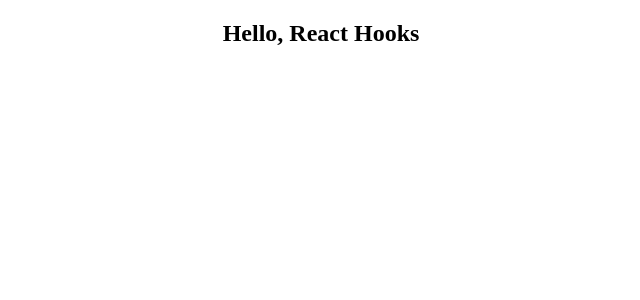
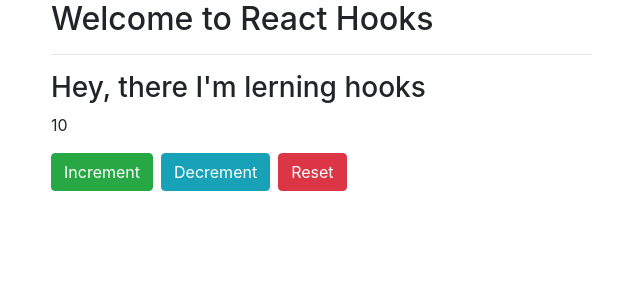
Before and after one commit to mbrsagor/React-Hooks, a React (Create React App) app: page / in a window 1280 px wide. Shown: the top 300 px of the page, without its empty margins (319-959 px from the left). Built offline with nearby package versions, Linux system fonts and the light colour scheme.

Commit message:
Couner app using useState

```diff
--- a/public/index.html
+++ b/public/index.html
@@ -12,6 +12,7 @@
     <link rel="apple-touch-icon" href="%PUBLIC_URL%/logo192.png" />
 
     <link rel="manifest" href="%PUBLIC_URL%/manifest.json" />
+    <link rel="stylesheet" href="https://maxcdn.bootstrapcdn.com/bootstrap/4.0.0/css/bootstrap.min.css" integrity="sha384-Gn5384xqQ1aoWXA+058RXPxPg6fy4IWvTNh0E263XmFcJlSAwiGgFAW/dAiS6JXm" crossorigin="anonymous">
 
     <title>React Hooks</title>
   </head>
--- a/src/App.js
+++ b/src/App.js
@@ -1,11 +1,18 @@
-import './App.css';
+import React from 'react';
+import Hooks from './components/Hooks';
 
-function App() {
+const App = () => {
   return (
-    <div className="App">
-      <h2>Hello, React Hooks</h2>
+    <div className="container">
+      <div className="row">
+        <div className="col-lg-6 offset-3">
+          <h2>Welcome to React Hooks</h2>
+          <hr />
+          <Hooks />
+        </div>
+      </div>
     </div>
-  );
+  )
 }
 
 export default App;
--- /dev/null
+++ b/src/components/Hooks.js
@@ -0,0 +1,17 @@
+import React, {useState} from 'react';
+
+const Hooks = () => {
+    const [count, setCount] = useState(10);
+
+  return (
+    <div>
+          <h3>Hey, there I'm lerning hooks</h3>
+          <p>{count}</p>
+          <button className="btn btn-success mr-2" onClick={() => setCount(count+1)}>Increment</button>
+          <button className="btn btn-info mr-2" onClick={() => setCount(count-1)}>Decrement</button>
+          <button className="btn btn-danger" onClick={() => setCount(0)}>Reset</button>
+    </div>
+  )
+}
+
+export default Hooks;
```
